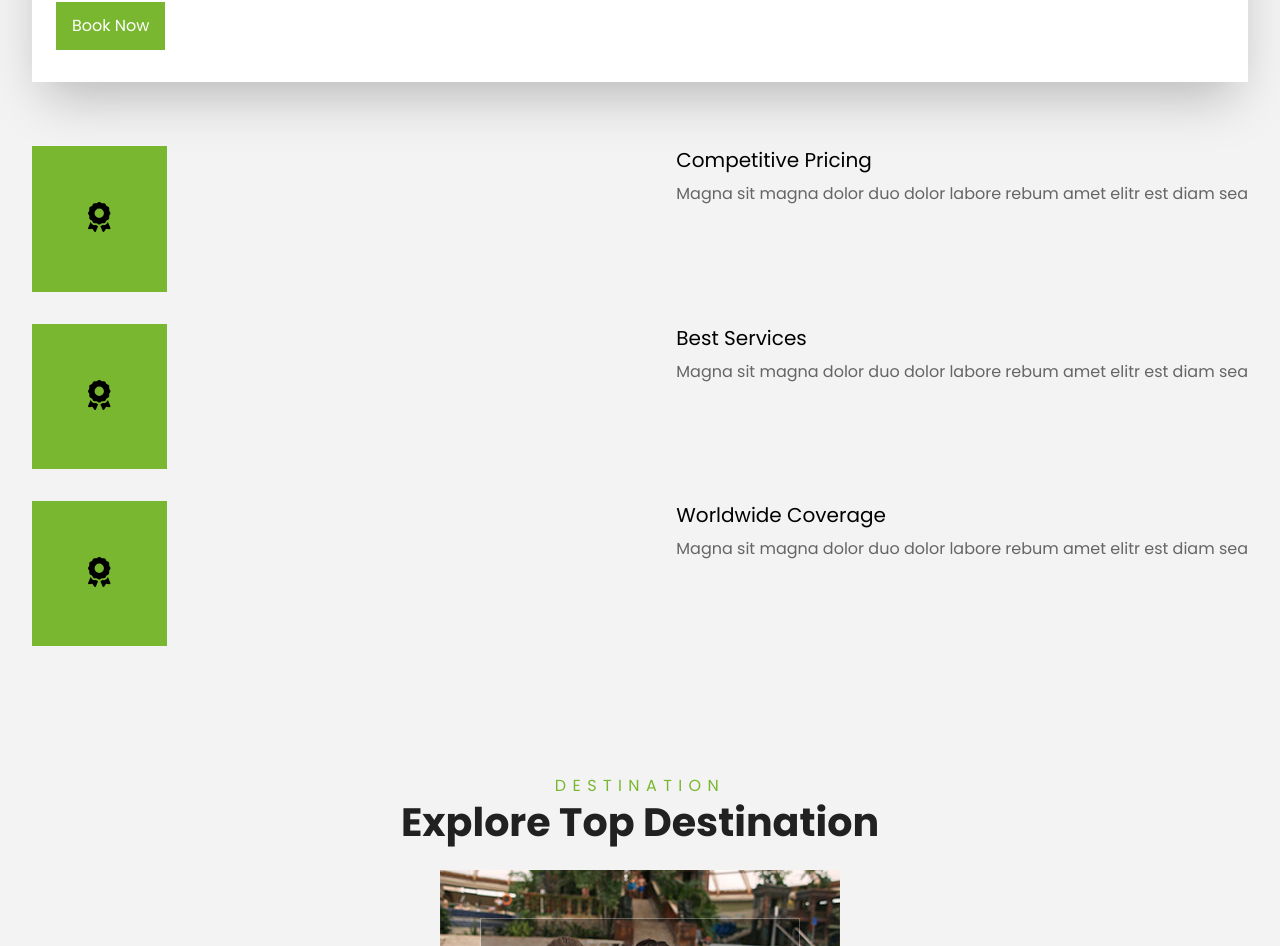
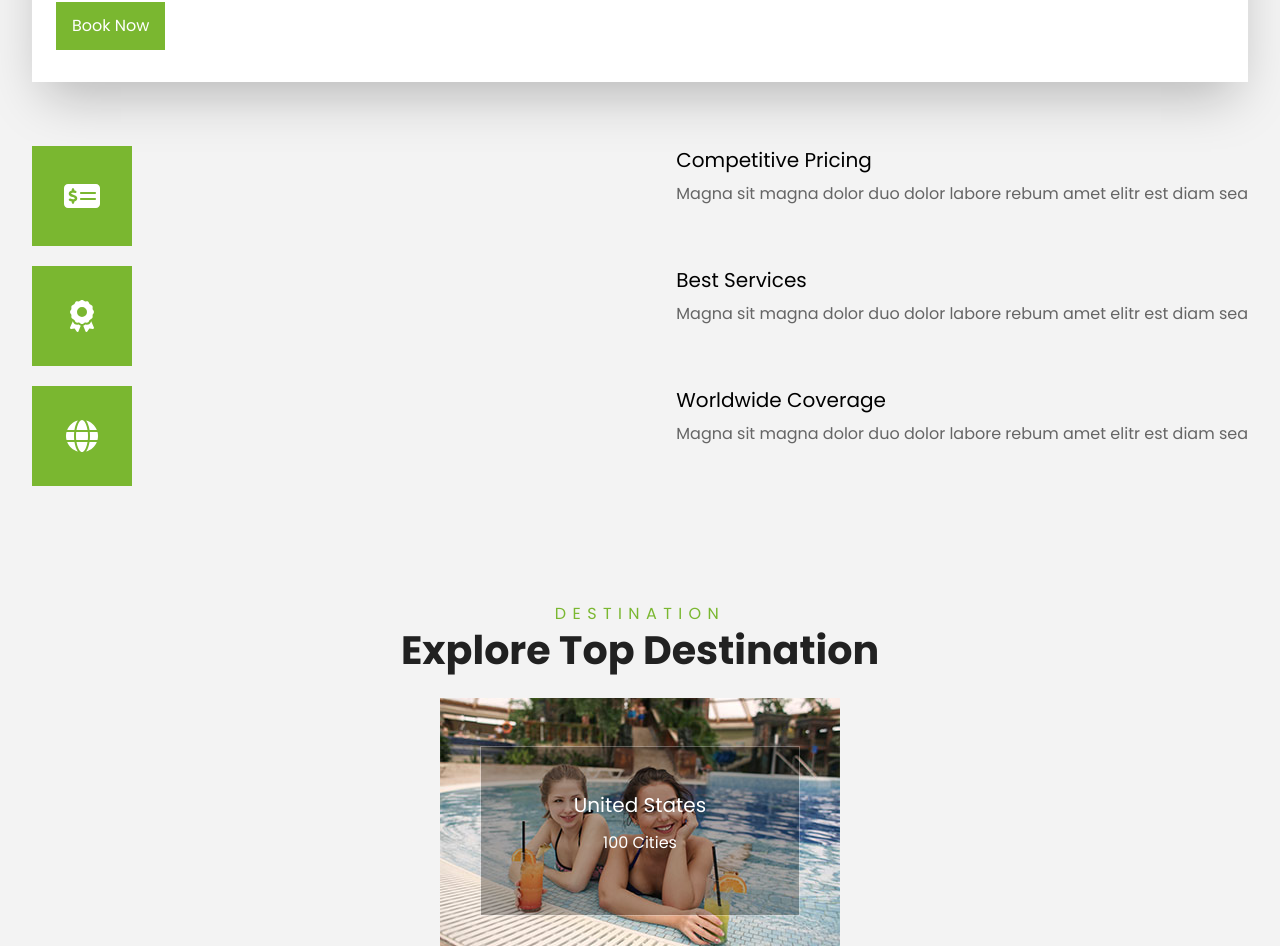
Before and after one commit to KaptainCS3/Travel_Xexpress, a React (Vite) app in the folder Travel_Xexpress/: page / in a window 1280 px wide. Shown: the part 3197-4143 px from the top of the page. Built offline with nearby package versions, Linux system fonts and the light colour scheme.

Commit message:
update component

```diff
--- a/Travel_Xexpress/src/components/Budget.jsx
+++ b/Travel_Xexpress/src/components/Budget.jsx
@@ -1,5 +1,4 @@
 import React from "react";
-import budget from "../../budget";
 import { FontAwesomeIcon } from "@fortawesome/react-fontawesome";
 import {
   faMoneyCheckAlt,
@@ -7,20 +6,47 @@ import {
   faGlobe,
 } from "@fortawesome/free-solid-svg-icons";
 const Budget = () => {
+  const faM = faMoneyCheckAlt;
+  const faA = faAward;
+  const faG = faGlobe;
+  const budget = [
+    {
+      id: 1,
+      src: faM,
+      title: "Competitive Pricing",
+      description:
+        "Magna sit magna dolor duo dolor labore rebum amet elitr est diam sea",
+    },
+    {
+      id: 2,
+      src: faA,
+      title: "Best Services",
+      description:
+        "Magna sit magna dolor duo dolor labore rebum amet elitr est diam sea",
+    },
+    {
+      id: 3,
+      src: faG,
+      title: "Worldwide Coverage",
+      description:
+        "Magna sit magna dolor duo dolor labore rebum amet elitr est diam sea",
+    },
+  ];
   return (
     <>
       <section className="m-8 py-8">
         {budget.map((items) => {
           return (
-            <div className="flex mb-8 justify-between">
-              <div className="p-[3.5rem] mr-4 bg-[#7AB730]">
+            <div className="flex mb-5 justify-between">
+              <div className="w-[100px] h-[100px] px-[2.5rem] py-8 mr-4 bg-[#7AB730] flex justify-center items-center">
                 <FontAwesomeIcon
-                  icon={faAward === items.src ? null : faAward} className="text-3xl"
+                  icon={items.src}
+                  className="text-[2rem] text-white"
                 />
               </div>
               <div>
                 <h3 className="text-xl font-medium mb-2">{items.title}</h3>
-                <p className="text-[#656565] text-[1rem] text-left">
+                <p className="text-[#656565] text-[1rem] text-left font-normal font line_h">
                   {items.description}
                 </p>
               </div>
```
